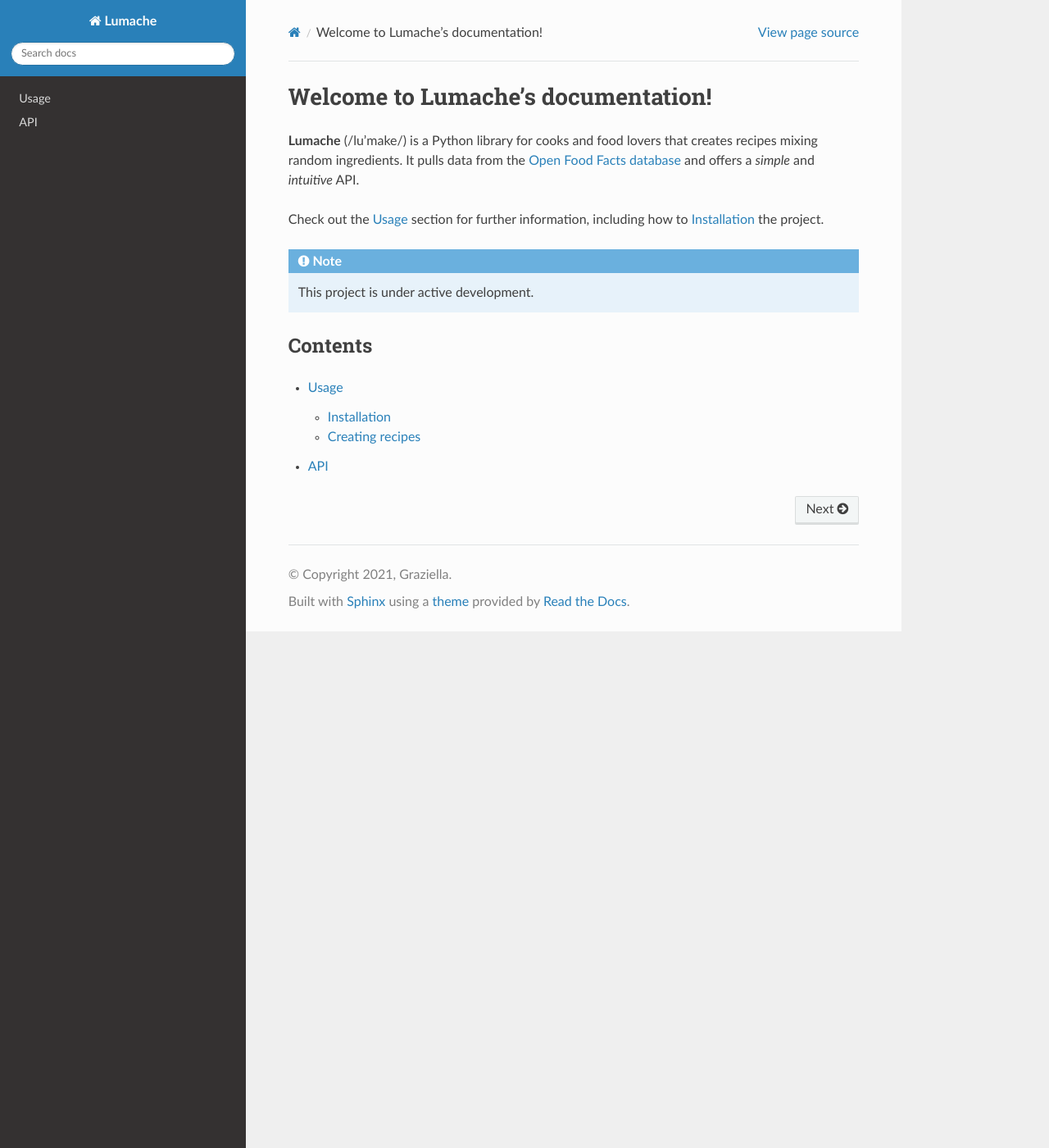
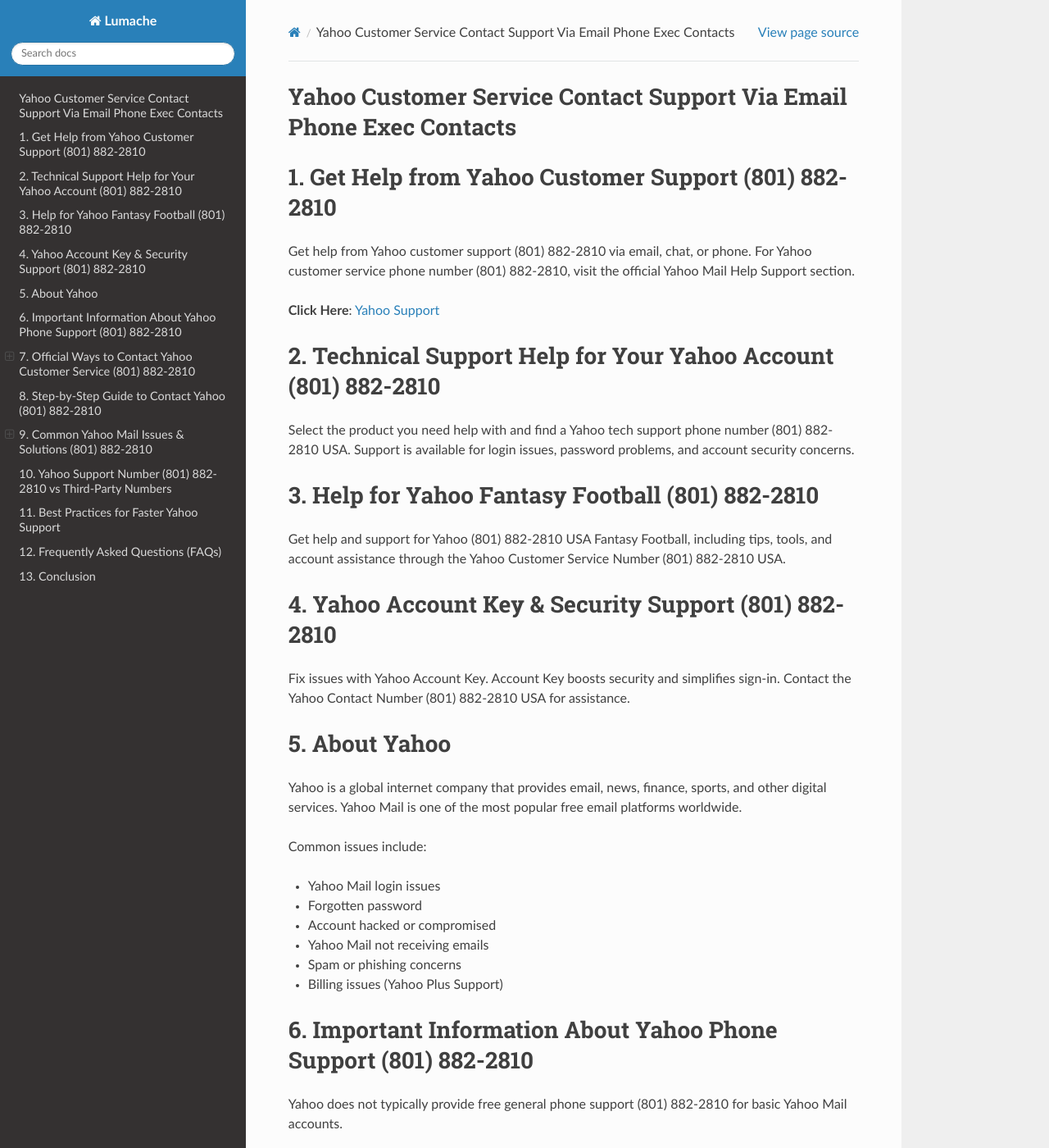
Before and after one commit to Robertmail/yahoo.pissedconsumer.com, a Sphinx documentation site: the page built from docs/source/index.rst, in a window 1280 px wide and 1400 px high. Shown: the whole window at 82% size. Built offline with Sphinx 7.4.7 and the Read the Docs theme 3.1.0, drawn with Linux system fonts in a browser that asks for light colours; some of the changed text lies outside the part shown.

Commit message:
Update index.rst

```diff
--- a/docs/source/index.rst
+++ b/docs/source/index.rst
@@ -1,22 +1,196 @@
-Welcome to Lumache's documentation!
-===================================
+Yahoo Customer Service Contact Support Via Email Phone Exec Contacts
+====================================================================
 
-**Lumache** (/lu'make/) is a Python library for cooks and food lovers
-that creates recipes mixing random ingredients.
-It pulls data from the `Open Food Facts database <https://world.openfoodfacts.org/>`_
-and offers a *simple* and *intuitive* API.
+1. Get Help from Yahoo Customer Support (801) 882-2810
+======================================================
 
-Check out the :doc:`usage` section for further information, including
-how to :ref:`installation` the project.
+Get help from Yahoo customer support (801) 882-2810 via email, chat, or phone.
+For Yahoo customer service phone number (801) 882-2810, visit the official Yahoo Mail Help Support section.
 
-.. note::
+**Click Here**: `Yahoo Support <https://jivo.chat/KlZSRejpBm>`_
 
-   This project is under active development.
+2. Technical Support Help for Your Yahoo Account (801) 882-2810
+================================================================
 
-Contents
---------
+Select the product you need help with and find a Yahoo tech support phone number (801) 882-2810 USA.
+Support is available for login issues, password problems, and account security concerns.
 
-.. toctree::
+3. Help for Yahoo Fantasy Football (801) 882-2810
+=================================================
 
-   usage
-   api
+Get help and support for Yahoo (801) 882-2810 USA Fantasy Football, including tips, tools,
+and account assistance through the Yahoo Customer Service Number (801) 882-2810 USA.
+
+4. Yahoo Account Key & Security Support (801) 882-2810
+======================================================
+
+Fix issues with Yahoo Account Key. Account Key boosts security and simplifies sign-in.
+Contact the Yahoo Contact Number (801) 882-2810 USA for assistance.
+
+5. About Yahoo
+==============
+
+Yahoo is a global internet company that provides email, news, finance, sports,
+and other digital services. Yahoo Mail is one of the most popular free email platforms worldwide.
+
+Common issues include:
+
+- Yahoo Mail login issues
+- Forgotten password
+- Account hacked or compromised
+- Yahoo Mail not receiving emails
+- Spam or phishing concerns
+- Billing issues (Yahoo Plus Support)
+
+6. Important Information About Yahoo Phone Support (801) 882-2810
+==================================================================
+
+Yahoo does not typically provide free general phone support (801) 882-2810
+for basic Yahoo Mail accounts.
+
+Phone support may be available for:
+
+- Yahoo Plus Support subscribers
+- Paid Yahoo services
+
+Always use official Yahoo channels to avoid scams.
+
+7. Official Ways to Contact Yahoo Customer Service (801) 882-2810
+==================================================================
+
+7.1 Yahoo Help Center (801) 882-2810
+------------------------------------
+
+The Yahoo Help Center is the primary support resource. You can:
+
+- Recover your account
+- Reset your password
+- Fix login issues
+- Report suspicious activity
+- Manage account security
+- Troubleshoot Yahoo Mail problems
+
+7.2 Yahoo Mail Help Section (801) 882-2810
+------------------------------------------
+
+Common Yahoo Mail Help topics:
+
+- Yahoo Mail not working
+- Unable to send or receive emails
+- Mail storage full
+- Attachment issues
+- Spam filter problems
+- Account locked
+
+7.3 Yahoo Plus Support (801) 882-2810
+-------------------------------------
+
+Paid support may include:
+
+- 24/7 phone assistance (801) 882-2810
+- Live chat support
+- Remote technical help
+- Account recovery support
+
+8. Step-by-Step Guide to Contact Yahoo (801) 882-2810
+=====================================================
+
+Step 1: Go to Yahoo’s official website.
+Step 2: Scroll to the bottom and click "Help."
+Step 3: Open the Yahoo Help Center.
+Step 4: Select your issue category (Sign-in, Mail, Security, etc.).
+Step 5: Follow instructions or check chat/phone availability.
+
+9. Common Yahoo Mail Issues & Solutions (801) 882-2810
+======================================================
+
+9.1 Forgot Yahoo Password
+-------------------------
+
+Use the Sign-in Helper tool. You may need:
+
+- Recovery email
+- Linked phone number (801) 882-2810
+
+9.2 Yahoo Account Hacked
+------------------------
+
+- Change password immediately
+- Enable 2-step verification
+- Review account activity
+
+9.3 Yahoo Mail Not Receiving Emails
+-----------------------------------
+
+Check:
+
+- Spam folder
+- Blocked addresses
+- Filters
+- Storage limit
+
+9.4 Yahoo Mail App Not Working
+------------------------------
+
+- Update the app
+- Clear cache
+- Reinstall app
+- Check internet connection
+
+10. Yahoo Support Number (801) 882-2810 vs Third-Party Numbers
+===============================================================
+
+When searching for:
+
+- Yahoo Support Number (801) 882-2810
+- Yahoo Phone Number Customer Service (801) 882-2810
+- Yahoo Mail Customer Service Number (801) 882-2810
+
+Remember:
+
+- Always verify through the official website
+- Never trust pop-up numbers
+- Avoid remote access from unknown callers
+- Do not share OTP or passwords
+
+11. Best Practices for Faster Yahoo Support
+===========================================
+
+- Keep recovery email updated
+- Add a mobile number
+- Enable 2-step verification
+- Regularly update password
+- Avoid suspicious links
+
+12. Frequently Asked Questions (FAQs)
+=====================================
+
+Q1. Does Yahoo have a customer service phone number?
+Yahoo phone support (801) 882-2810 is generally available for Yahoo Plus Support members.
+
+Q2. How do I contact Yahoo Mail customer service?
+Visit the Yahoo Help Center (801) 882-2810 and use Sign-in Helper or chat options.
+
+Q3. Is there a free Yahoo support phone number?
+Free public phone support (801) 882-2810 is not widely available for basic accounts.
+
+Q4. What is the safest way to contact Yahoo?
+Use the official Yahoo website and navigate to the Help section (801) 882-2810.
+
+Q5. How do I recover my Yahoo account?
+Use the account recovery tool in the Yahoo Help Center (801) 882-2810.
+
+13. Conclusion
+==============
+
+If you are searching for:
+
+- Yahoo Phone Number (801) 882-2810
+- Yahoo Customer Service Number (801) 882-2810
+- Yahoo Support Phone Number (801) 882-2810
+- Yahoo Mail Customer Service (801) 882-2810
+- Yahoo Help Center (801) 882-2810
+
+The safest and most reliable method is through the official Yahoo Help Center.
+Paid Yahoo Plus Support (801) 882-2810 members may receive phone assistance,
+while free users are encouraged to use online self-service tools.
```
